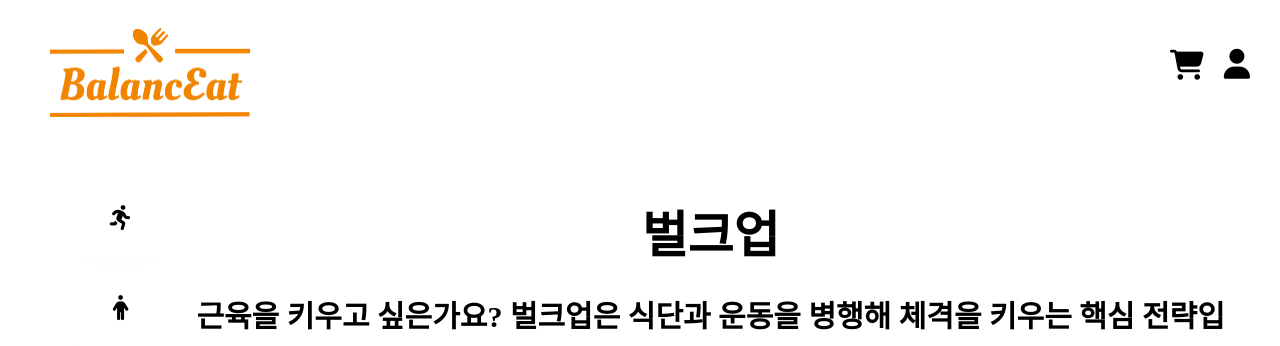
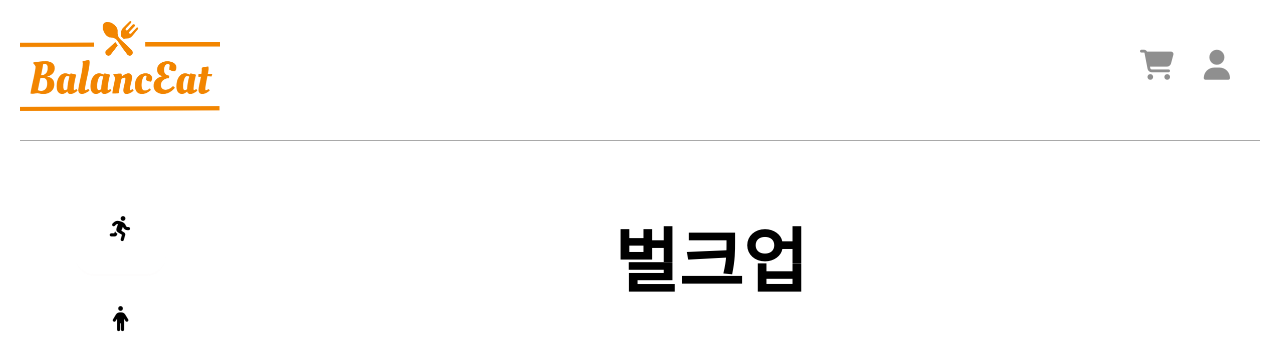
Before and after one commit to k-hyeongyu/stack-project, a React (Create React App) app: page /bulk in a window 1280 px wide. Shown: the top 346 px of the page. Built offline with nearby package versions, Linux system fonts and the light colour scheme; a web font is replaced by a local one; what chartjs-plugin-datalabels would draw is missing.

Commit message:
테마 컴포넌트 추가 및 수정

```diff
--- a/src/Start/main/MainPage.js
+++ b/src/Start/main/MainPage.js
@@ -30,10 +30,10 @@ function MainPage() {
                 {/* 카드 버튼 영역 */}
                 <div className="card-container">
                     {/* 벌크업 카드를 Link 컴포넌트로 감쌉니다 */}
-                    <Link to="/bulk" className="health-card"> {/* 'to' prop에 이동할 경로 지정 */}
+                    <Link to="/diet" className="health-card">
                         <div className="card-text">
-                            <h2>벌크업</h2>
-                            <p>근육 성장을 위한 <br></br>식단과 운동을 원해요</p>
+                            <h2>다이어트</h2>
+                            <p>체지방 감량을 위한 <br></br>식이요법과 운동을 원해요</p>
                         </div>
                     </Link>
 
@@ -44,10 +44,10 @@ function MainPage() {
                         </div>
                     </Link>
 
-                    <Link to="/diet" className="health-card">
+                    <Link to="/bulk" className="health-card"> {/* 'to' prop에 이동할 경로 지정 */}
                         <div className="card-text">
-                            <h2>다이어트</h2>
-                            <p>체지방 감량을 위한 <br></br>식이요법과 운동을 원해요</p>
+                            <h2>벌크업</h2>
+                            <p>근육 성장을 위한 <br></br>식단과 운동을 원해요</p>
                         </div>
                     </Link>
                 </div>
--- a/src/components/Header.css
+++ b/src/components/Header.css
@@ -1,4 +1,4 @@
-.app-header {
+/* .app-header {
   display: flex;
   align-items: center;
   height: 150px;
@@ -13,7 +13,7 @@
 
 .logo-img {
   width: 200px; /* 로고 크기에 맞게 조절 */
-  cursor: pointer;
+  /* cursor: pointer;
   margin-left: 50px;
 }
 
@@ -26,8 +26,39 @@
 }
 
 .icon-fa { /* Font Awesome 아이콘을 위한 새 클래스 */
-  font-size: 30px; /* 아이콘 크기 조절 */
-  margin-left: 20px; /* 아이콘 간 간격 */
+  /* font-size: 30px;
+  margin-left: 20px;
   cursor: pointer;
-  color: black; /* 아이콘 색상 */
+  color: black;
+} */
+/* 쇼핑 헤더 css */
+.shopping-header {
+    margin: 20px;
 }
+
+.logo-image {
+    width: 200px;
+    cursor: pointer;
+
+}
+
+.shopping-header-right {
+    position: absolute;
+    display: flex;
+    gap: 30px;
+    top: 50px;
+    right: 50px;
+    font-size: 30px;
+    color: rgb(143, 143, 143);
+}
+
+.shopping-header-right .fa-solid:hover {
+    cursor: pointer;
+}
+
+.shopping-seperator-line {
+    width: 100%;
+    height: 1px;
+    border-bottom: 1px solid rgba(143, 143, 143, 0.76);
+    margin-top: 23px;
+}
--- a/src/components/Header.js
+++ b/src/components/Header.js
@@ -2,26 +2,40 @@ import React from 'react';
 import './Header.css';
 import logoImage from '../images/logo.png'; // 로고 이미지 경로
 import { NavLink } from 'react-router-dom';
+import { useNavigate } from 'react-router-dom';
+
+// const Header = () => {
+//   return (
+//     <header className="app-header">
+
+//       <div className="header-left">
+//         <NavLink to='/'><img src={logoImage} alt="사이트 로고" className="logo-img" />
+//         </NavLink>
+//       </div>
+
+//       <div className="header-right">
+//         <i className="fas fa-shopping-cart icon-fa"></i>{/* 쇼핑 카트 아이콘 */}
+
+//         <NavLink to='/Login'>
+//         <i className="fas fa-user icon-fa"></i>{/* 사용자 아이콘 */}
+//         </NavLink>
+//       </div>
+
+//     </header>
+//   );
+// }
 
 const Header = () => {
+const navigate = useNavigate(); // ✅ navigate 함수 가져오기
   return (
-    <header className="app-header">
-
-      <div className="header-left">
-        <NavLink to='/'><img src={logoImage} alt="사이트 로고" className="logo-img" />
-        </NavLink>
+    <div className='shopping-header'>
+      <img src='/BalancEat_logo.png' className='logo-image' alt='로고 이미지' onClick={() => { navigate('/') }}></img>
+      <div className='shopping-header-right'>
+        <i className="fa-solid fa-cart-shopping" onClick={() => { navigate("/shopping") }}></i>
+        <i className="fa-solid fa-user" onClick={() => { navigate("/login") }}></i>
       </div>
-
-      <div className="header-right">
-        <i className="fas fa-shopping-cart icon-fa"></i>{/* 쇼핑 카트 아이콘 */}
-
-        <NavLink to='/Login'>
-        <i className="fas fa-user icon-fa"></i>{/* 사용자 아이콘 */}
-        </NavLink>
-      </div>
-
-    </header>
+      <div className='shopping-seperator-line'></div>
+    </div>
   );
-};
-
+}
 export default Header;
--- a/src/components/Theme.css
+++ b/src/components/Theme.css
@@ -5,16 +5,27 @@
     align-content: center;
     color: rgb(0, 0, 0);
     text-align: center;
-    /* 전체 박스 안 텍스트 중앙 정렬 */
+    animation: slideUp 0.6s ease-out;
 }
 
 .theme-title {
-    font-size: 50px;
+    font-size: 70px;
     font-weight: bold;
+    margin-bottom: 30px;
 }
-
-
 .theme-description {
     font-size: 30px;
     line-height: 1.6;
 }
+
+@keyframes slideUp {
+    from {
+        opacity: 0;
+        transform: translateY(30px);
+    }
+
+    to {
+        opacity: 1;
+        transform: translateY(0);
+    }
+}
--- a/src/pages/BulkPage.js
+++ b/src/pages/BulkPage.js
@@ -40,10 +40,11 @@ const BulkPage = () => {
         <div className='bulk-content'>
           <Theme
             title="벌크업"
-            description={`근육을 키우고 싶은가요?
-벌크업은 식단과 운동을 병행해 체격을 키우는 핵심 전략입니다.
-이곳에서 당신의 벌크업 여정을 시작해보세요!
-`}
+            description={<>근육을 키우고 싶은가요?<br/>
+            벌크업은 식단과 운동을 병행해 체격을 키우는 핵심 전략입니다.<br/>
+            이곳에서 당신의 벌크업 여정을 시작해보세요!
+            </>}
+
           />
           <VideoGrid videos={bulkVideos} onVideoSelect={handleVideoSelect} />
         </div>
--- a/src/pages/DietPage.js
+++ b/src/pages/DietPage.js
@@ -39,8 +39,8 @@ const DietPage = () => {
         <div className='diet-content'>
         <Theme
             title="다이어트"
-            description={`다이어트는 몸을 억지로 바꾸는 일이 아니라 나를 아끼는 과정입니다.
-꾸준히 당신의 건강한 선택을 응원합니다.`}
+            description={<>다이어트는 몸을 억지로 바꾸는 일이 아니라 나를 아끼는 과정입니다.<br />
+              꾸준히 당신의 건강한 선택을 응원합니다.</>}
           />
         <VideoGrid videos={dietVideos} onVideoSelect={handleVideoSelect} />
         </div>
--- a/src/pages/KeepPage.js
+++ b/src/pages/KeepPage.js
@@ -41,12 +41,14 @@ const KeepPage = () => {
       <div className="page-content">
         <Sidebar />
         <div className='keep-content'>
-        <Theme
+          <Theme
             title="체형 유지"
-            description={`누구나 지칠 때가 있지만 멈추지 않는 사람이 결국 건강을 지킵니다.
-쉬운 실천과 꾸준한 루틴으로 당신의 건강한 삶을 응원합니다.`}
+//             description={`누구나 지칠 때가 있지만 멈추지 않는 사람이 결국 건강을 지킵니다.
+// 쉬운 실천과 꾸준한 루틴으로 당신의 건강한 삶을 응원합니다.`}
+            description={<>누구나 지칠 때가 있지만 멈추지 않는 사람이 결국 건강을 지킵니다.<br />
+            쉬운 실천과 꾸준한 루틴으로 당신의 건강한 삶을 응원합니다.</>}
           />
-        <VideoGrid videos={keepVideos} onVideoSelect={handleVideoSelect} />
+          <VideoGrid videos={keepVideos} onVideoSelect={handleVideoSelect} />
         </div>
         <Modal
           isOpen={isModalOpen}
```
